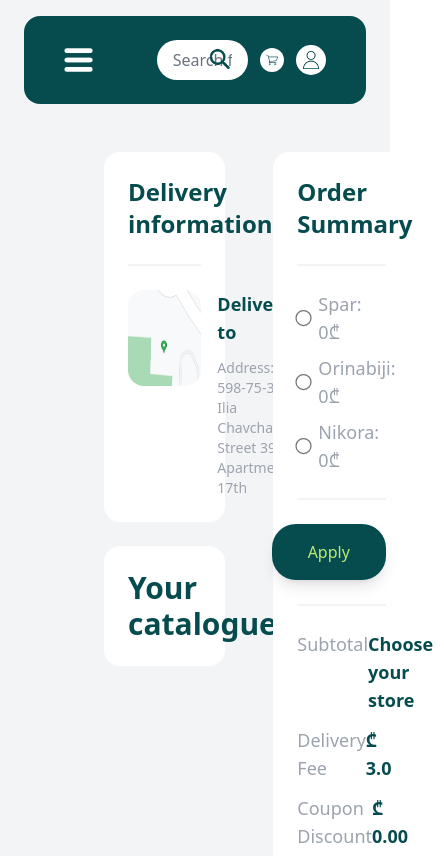
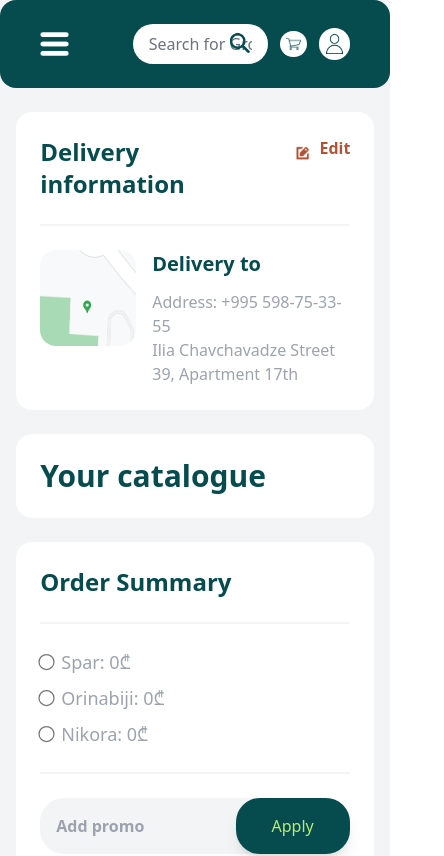
Before and after one commit to Giviko28/Grocery-Shop, a React (Vite) app: page /checkout in a window 390 px wide. Shown: the top 856 px of the page, 444 px wide, since content can reach past the window. Built offline with nearby package versions, Linux system fonts and the light colour scheme.

Commit message:
responsiveness + details

```diff
--- a/src/components/Info.jsx
+++ b/src/components/checkout/Info.jsx
@@ -1,18 +1,18 @@
-import edit from '../assets/edit.png'
-import map from '../assets/map.png'
-import {useCartContext} from "../context/CartContext.jsx";
-import {HandleCount} from "./buttons/HandleCount.jsx";
-import testimage from '../assets/food1.png'
-import nikora from '../assets/nikora.jpg'
-import spar from '../assets/spar.png'
-import orinabiji from '../assets/orinabiji.jpg'
-import {GrayLine} from "./GrayLine.jsx";
+import edit from '../../assets/edit.png'
+import map from '../../assets/map.png'
+import {useCartContext} from "../../context/CartContext.jsx";
+import {HandleCount} from "../buttons/HandleCount.jsx";
+import testimage from '../../assets/food1.png'
+import nikora from '../../assets/nikora.jpg'
+import spar from '../../assets/spar.png'
+import orinabiji from '../../assets/orinabiji.jpg'
+import {GrayLine} from "../GrayLine.jsx";
 
 export const Info = () => {
   const {cart, setCart} = useCartContext();
   const chosenItems = [...new Set(cart)];
   return (
-    <div className='w-2/3'>
+    <div className='lg:w-9/12 w-11/12'>
       {/* top part */}
       <div className='bg-white rounded-2xl p-6 space-y-6'>
         {/* description part */}
@@ -28,10 +28,10 @@ export const Info = () => {
         <div className='flex space-x-4'>
           <img className='h-24 w-24 rounded-2xl' src={map} alt=""/>
           <div className='space-y-3'>
-            <p className='text-lg text-primary font-bold'>Delivery to</p>
+            <p className='text-xl text-primary font-bold'>Delivery to</p>
             <div>
-              <p className='text-sm text-gray-400 font-light'>Address: +995 598-75-33-55</p>
-              <p className='text-sm text-gray-400 font-light'>Ilia Chavchavadze Street 39, Apartment 17th</p>
+              <p className='text-md text-gray-400 font-light'>Address: +995 598-75-33-55</p>
+              <p className='text-md text-gray-400 font-light'>Ilia Chavchavadze Street 39, Apartment 17th</p>
             </div>
           </div>
         </div>
--- a/src/components/Payment.jsx
+++ b/src/components/checkout/Payment.jsx
@@ -1,6 +1,6 @@
-import {GrayLine} from "./GrayLine.jsx";
+import {GrayLine} from "../GrayLine.jsx";
 import {useState} from "react";
-import {useCartContext} from "../context/CartContext.jsx";
+import {useCartContext} from "../../context/CartContext.jsx";
 
 export const Payment = () => {
   const [isClicked,setIsClicked] = useState([]);
@@ -32,7 +32,7 @@ export const Payment = () => {
   })
 
   return (
-    <div className='bg-white w-3/4 rounded-2xl p-6 '>
+    <div className='bg-white lg:w-3/4 w-11/12 rounded-2xl my-6 lg:my-0 p-6 '>
       <p className='text-2xl text-primary font-bold'>Order Summary</p>
       <GrayLine attribute='my-6'/>
       {/* store prices */}
@@ -75,7 +75,8 @@ export const Payment = () => {
         <p className=''>Total</p>
         <p>{storeTotal[clickedStore] ? '₾ ' + (storeTotal[clickedStore]+3.2)  : 'Choose your store'}</p>
       </div>
-
+      {/* confirmation button(s) */}
+      <button className='bg-handleCountBackground text-primary w-full p-4 rounded-3xl font-bold my-6'>Confirm order</button>
     </div>
   )
 }
--- a/src/pages/Checkout.jsx
+++ b/src/pages/Checkout.jsx
@@ -1,11 +1,11 @@
 import {Header} from "../components/layout/Header.jsx";
-import {Info} from "../components/Info.jsx";
-import {Payment} from "../components/Payment.jsx";
+import {Info} from "../components/checkout/Info.jsx";
+import {Payment} from "../components/checkout/Payment.jsx";
 export const Checkout = () => {
   return (
-    <div className='py-4 px-6 bg-gray-100'>
+    <div className='sm:py-4 sm:px-6 bg-gray-100'>
       <Header/>
-      <div className='flex space-x-12 px-20 py-12'>
+      <div className='flex flex-col items-center py-6 lg:flex-row lg:items-baseline  lg:space-x-12 lg:px-20 lg:py-12'>
         <Info/>
         <Payment/>
       </div>
--- a/src/pages/Home.jsx
+++ b/src/pages/Home.jsx
@@ -5,11 +5,13 @@ import {ItemList} from "../components/home/ItemList.jsx";
 
 export const Home = () => {
   return (
-    <div className='py-4 px-6 bg-gray-100'>
+    <div className='sm:py-4 sm:px-6 bg-gray-100'>
       <Header/>
-      <Banner/>
-      <CategoriesSlider/>
-      <ItemList/>
+      <div className='px-3 py-1 sm:px-0 lg:py-0'>
+        <Banner/>
+        <CategoriesSlider/>
+        <ItemList/>
+      </div>
     </div>
   )
 }
```
